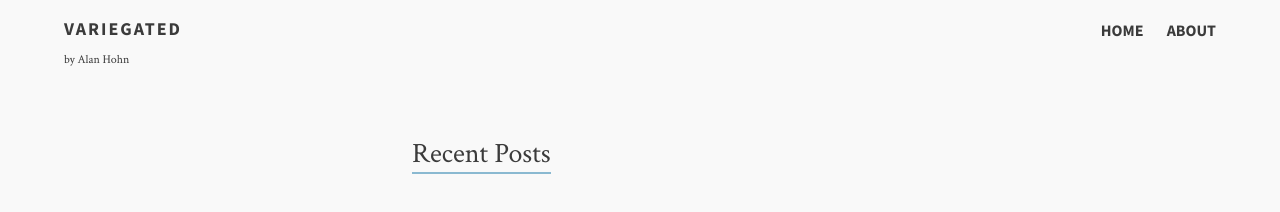
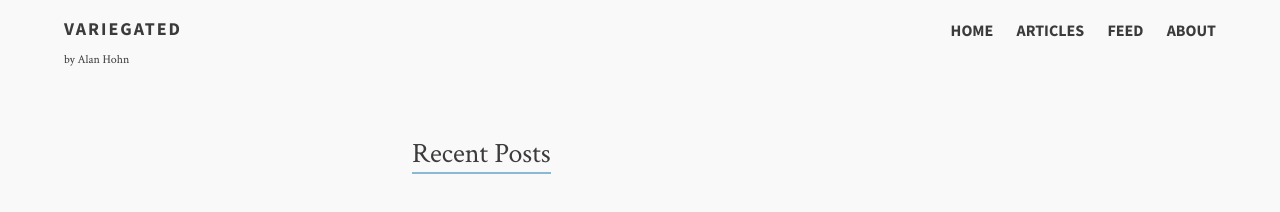
Before and after one commit to AlanHohn/alanhohn.github.io, a Jekyll site: the page built from index.md, in a window 1280 px wide. Shown: the top 212 px of the page. Built offline with Jekyll 4.4.1, drawn with Linux system fonts in a browser that asks for light colours.

Commit message:
articles and feed links

```diff
--- a/_config.yml
+++ b/_config.yml
@@ -1,7 +1,7 @@
 title:            Variegated
 tagline:          Mostly Java
 description:      A collection of articles on programming, without an overall theme if I can help it.
-url: http://blog.anvard.org
+#url: http://blog.anvard.org
 
 owner:
   name:           Alan Hohn
@@ -12,6 +12,10 @@ owner:
   googleplus:     100456883373179115381
 
 links:
+  - title: Articles
+    url: /articles
+  - title: Feed
+    url: /feed.xml
   - title: About
     url: /about
 
```
